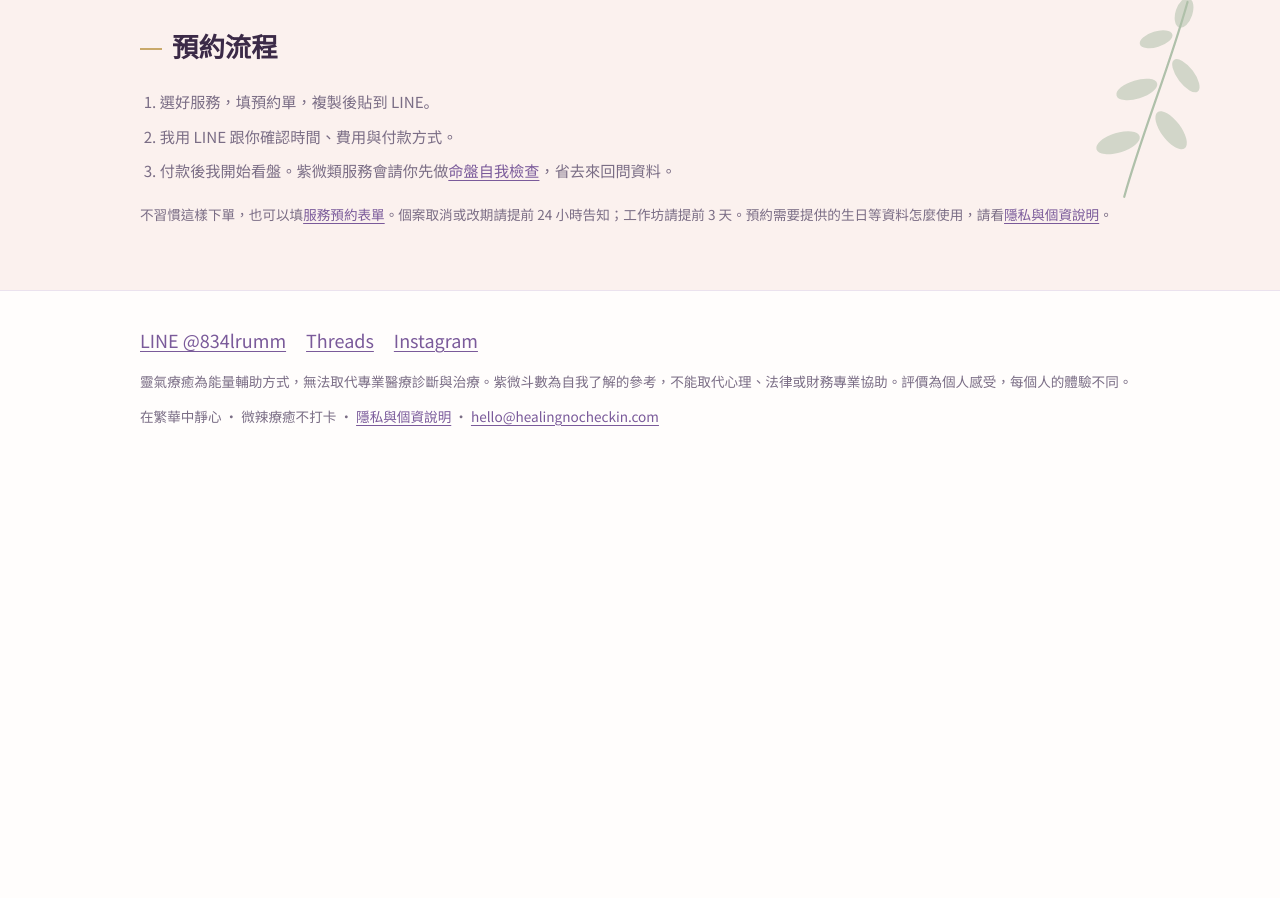
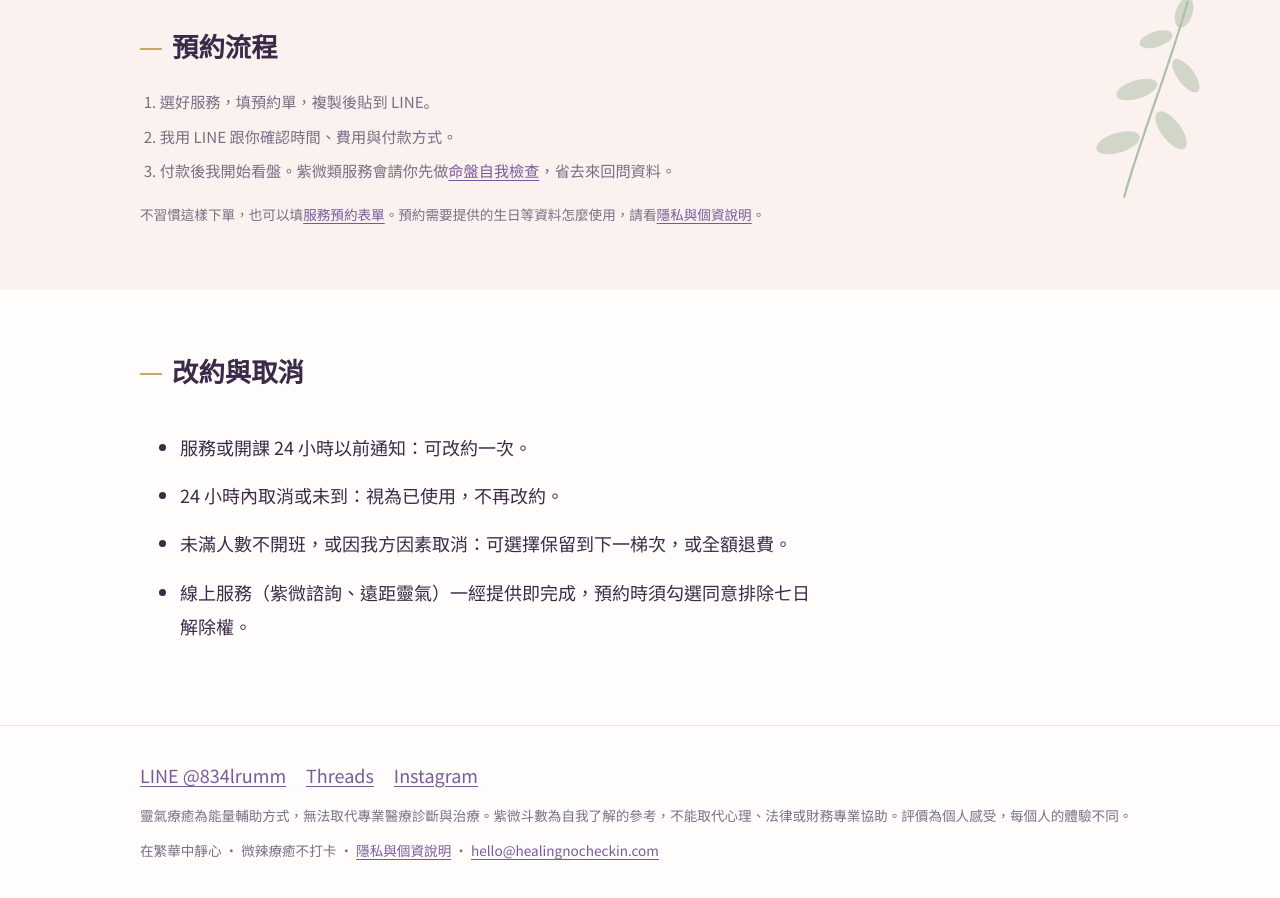
Before and after one commit to veraflying/vera-healingnocheckin, a plain HTML site: page services.html in a window 1280 px wide. Shown: the part 1270-2168 px from the top of the page. Before the commit the page ends 1746 px from the top, so only its background shows below. Drawn offline with Linux system fonts and the light colour scheme.

Commit message:
Add reschedule/cancellation policy to services and FAQ
Co-Authored-By: Claude Opus 5.5 <noreply@anthropic.com>
Claude-Session: https://claude.ai/code/session_01FbnQPHYJcyrsdmrWLwaT6k

```diff
--- a/services.html
+++ b/services.html
@@ -68,7 +68,17 @@
     <li>我用 LINE 跟你確認時間、費用與付款方式。</li>
     <li>付款後我開始看盤。紫微類服務會請你先做<a href="check/">命盤自我檢查</a>，省去來回問資料。</li>
   </ol>
-  <p class="fine">不習慣這樣下單，也可以填<a href="https://forms.gle/MWyL1mT33U6HLFRHA" target="_blank" rel="noopener">服務預約表單</a>。個案取消或改期請提前 24 小時告知；工作坊請提前 3 天。預約需要提供的生日等資料怎麼使用，請看<a href="privacy.html">隱私與個資說明</a>。</p>
+  <p class="fine">不習慣這樣下單，也可以填<a href="https://forms.gle/MWyL1mT33U6HLFRHA" target="_blank" rel="noopener">服務預約表單</a>。預約需要提供的生日等資料怎麼使用，請看<a href="privacy.html">隱私與個資說明</a>。</p>
+</div></section>
+
+<section class="band reveal" id="policy"><div class="wrap">
+  <h2>改約與取消</h2>
+  <ul class="stack">
+    <li>服務或開課 24 小時以前通知：可改約一次。</li>
+    <li>24 小時內取消或未到：視為已使用，不再改約。</li>
+    <li>未滿人數不開班，或因我方因素取消：可選擇保留到下一梯次，或全額退費。</li>
+    <li>線上服務（紫微諮詢、遠距靈氣）一經提供即完成，預約時須勾選同意排除七日解除權。</li>
+  </ul>
 </div></section>
 <div class="bar" id="bar" hidden><a href="#order"><span id="barText"></span><span>去填預約單 →</span></a></div>
 
```
Also changed, not shown: faq.html (+1 -0 lines).
